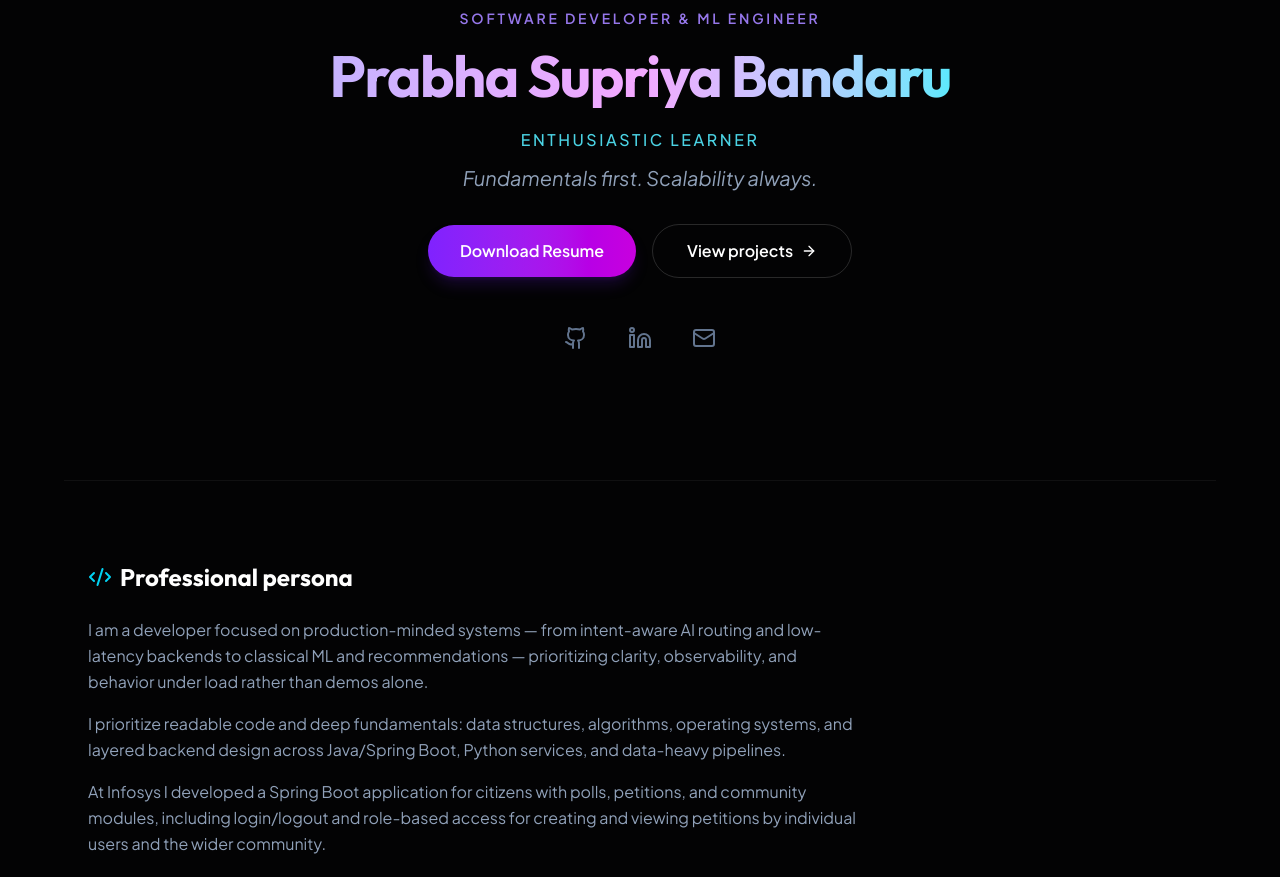
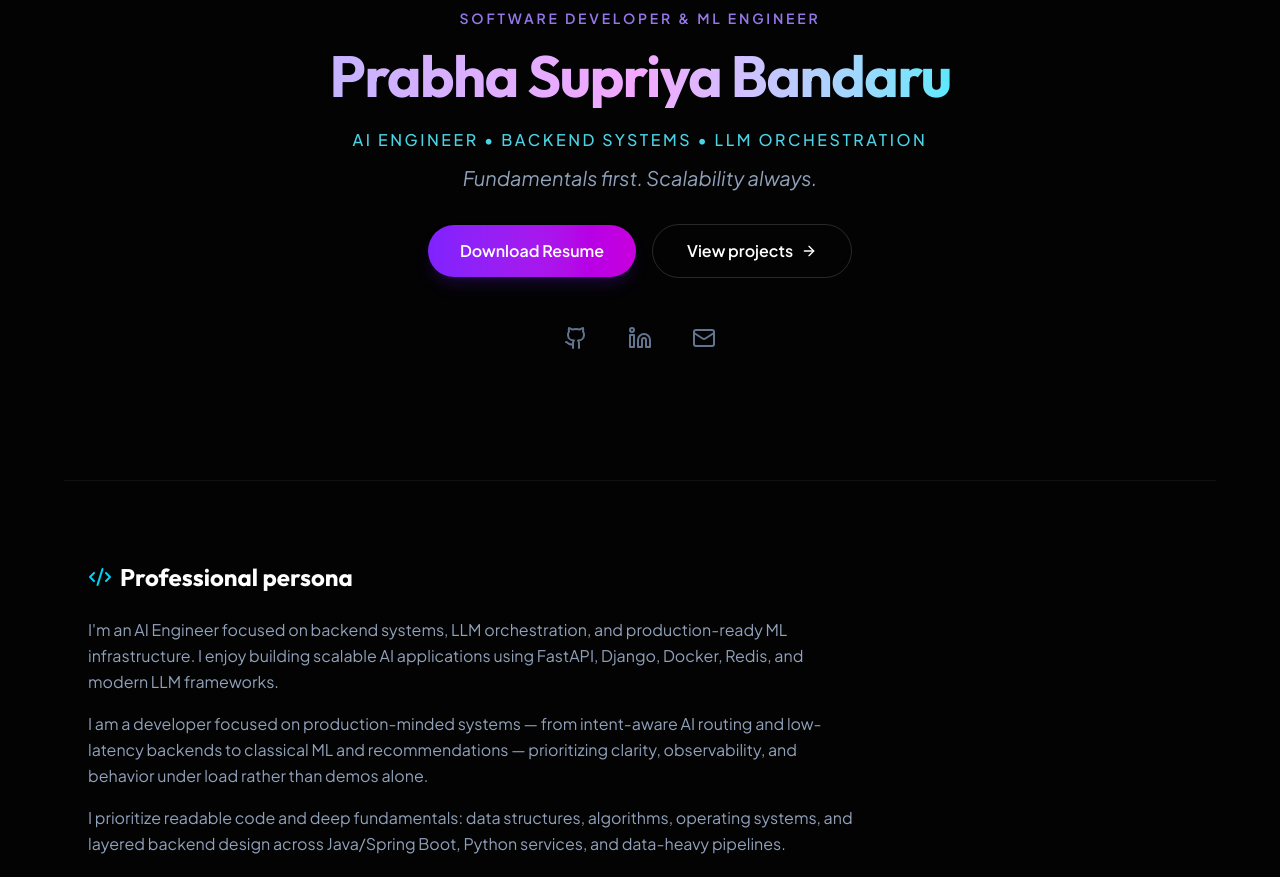
Before and after one commit to prabhasupriya/prabha-portfolio, a React (Vite) app: page / in a window 1280 px wide. Shown: the part 320-1197 px from the top of the page. Built offline with nearby package versions, Linux system fonts and the light colour scheme.

Commit message:
Prabha Portfolio

```diff
--- a/src/App.jsx
+++ b/src/App.jsx
@@ -71,7 +71,7 @@ function App() {
               {PROFILE.name}
             </h1>
             <p className="text-cyan-300/90 text-sm md:text-base font-medium uppercase tracking-[0.16em] mb-3">
-              Enthusiastic Learner
+               AI Engineer • Backend Systems • LLM Orchestration
             </p>
             <p className="text-xl text-slate-400 mb-8 italic">{PROFILE.tagline}</p>
 
--- a/src/constants.js
+++ b/src/constants.js
@@ -9,6 +9,7 @@ export const PROFILE = {
   resumePath: "/resume.pdf",
   photoPath: "/profile.jpg",
   bioParagraphs: [
+    "I'm an AI Engineer focused on backend systems, LLM orchestration, and production-ready ML infrastructure. I enjoy building scalable AI applications using FastAPI, Django, Docker, Redis, and modern LLM frameworks.",
     "I am a developer focused on production-minded systems — from intent-aware AI routing and low-latency backends to classical ML and recommendations — prioritizing clarity, observability, and behavior under load rather than demos alone.",
     "I prioritize readable code and deep fundamentals: data structures, algorithms, operating systems, and layered backend design across Java/Spring Boot, Python services, and data-heavy pipelines.",
     "At Infosys I developed a Spring Boot application for citizens with polls, petitions, and community modules, including login/logout and role-based access for creating and viewing petitions by individual users and the wider community.",
```
